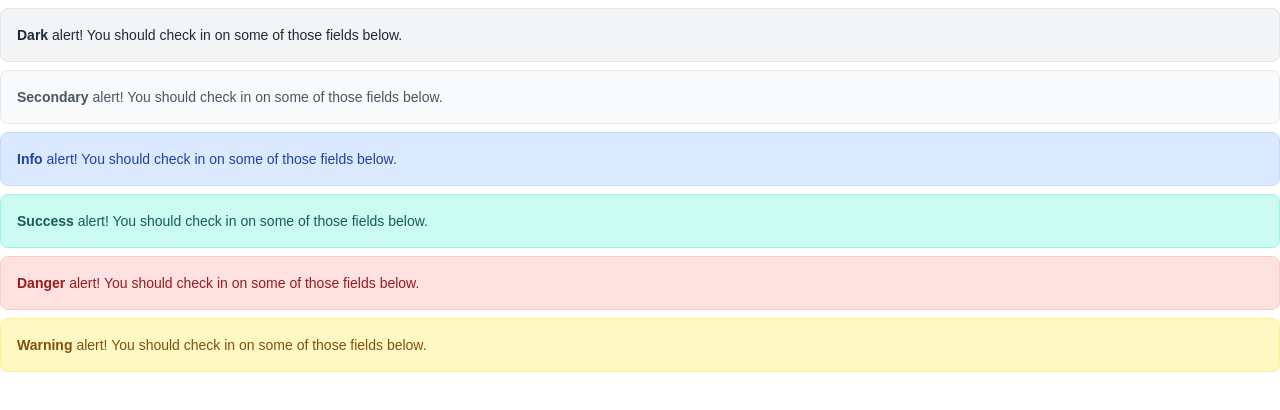
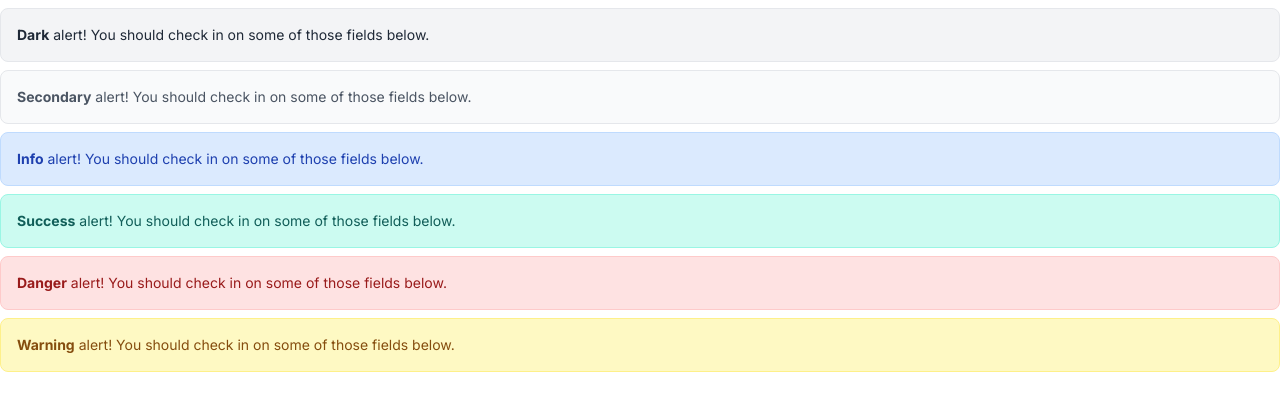
Before and after one commit to REDEFINE-AI/TRAVELBUDDY-HACKATLY, a Next.js app in the folder client/: page / in a window 1280 px wide. Shown: the top 410 px of the page. Built offline with nearby package versions, Linux system fonts and the light colour scheme.

Commit message:
font updated

```diff
--- a/client/app/layout.tsx
+++ b/client/app/layout.tsx
@@ -1,16 +1,12 @@
 import type { Metadata } from "next";
-import { Geist, Geist_Mono } from "next/font/google";
+import { Inter } from "next/font/google";
 import "./globals.css";
 import PrelineScript from "./components/PrelineScript";
 
-const geistSans = Geist({
-  variable: "--font-geist-sans",
+const inter = Inter({
   subsets: ["latin"],
-});
-
-const geistMono = Geist_Mono({
-  variable: "--font-geist-mono",
-  subsets: ["latin"],
+  weight: ["100", "200", "300", "400", "500", "600", "700", "800", "900"],
+  style: ["normal", "italic"],
 });
 
 export const metadata: Metadata = {
@@ -25,11 +21,7 @@
 }>) {
   return (
     <html lang="en">
-      <body
-        className={`${geistSans.variable} ${geistMono.variable} antialiased`}
-      >
-        {children}
-      </body>
+      <body className={`${inter.className} antialiased`}>{children}</body>
       <PrelineScript />
     </html>
   );
```
